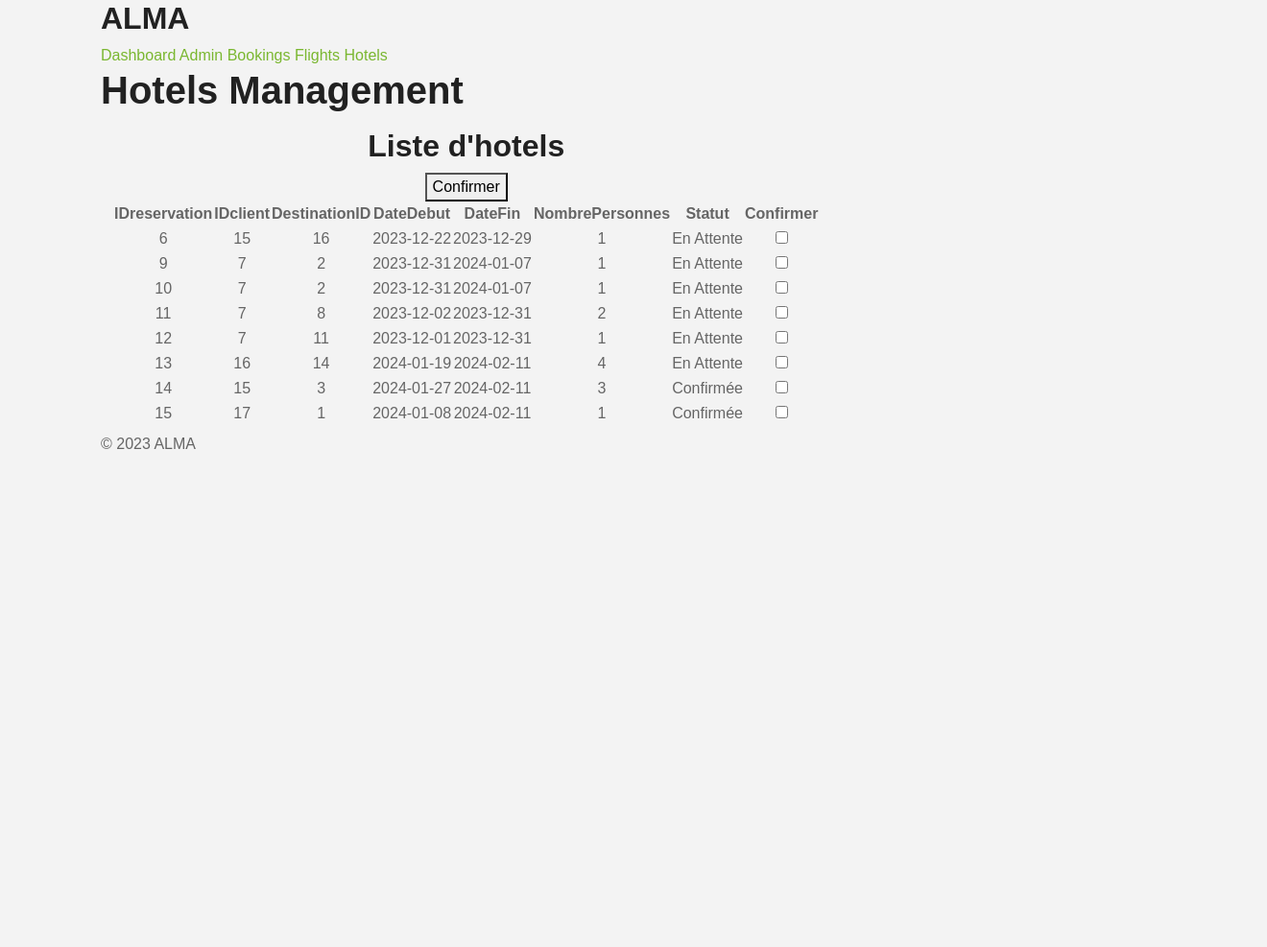
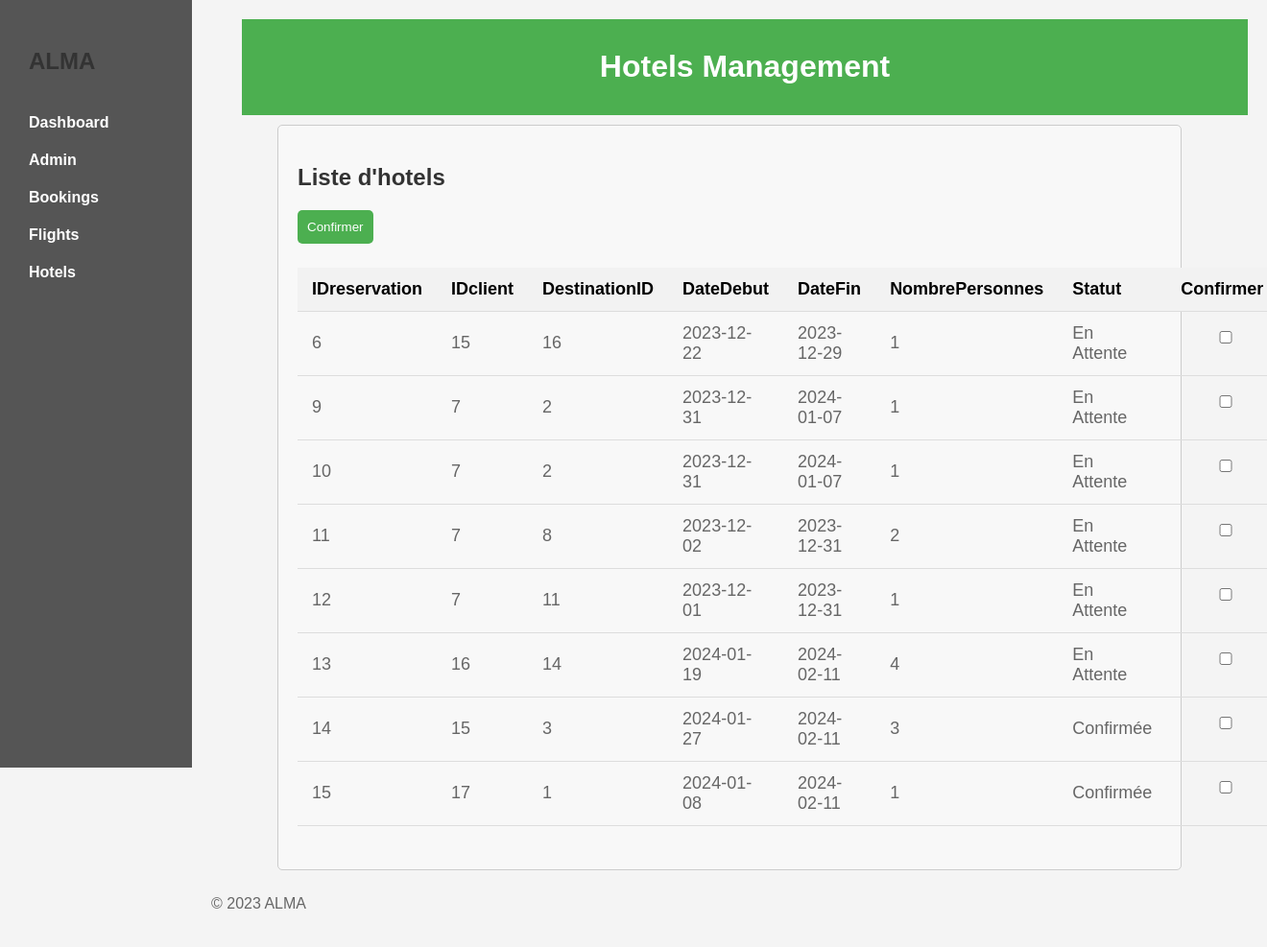
Before and after one commit to AbdoussamadAgAlhousseini/mini-project, a PHP site: page /admin/hotels.php in a window 1320 px wide. Shown: the whole page at 96% size. Before the commit the page ends 468 px from the top, so only its background shows below. Run offline with PHP 8.4, Linux system fonts and the light colour scheme; data comes from the database, SQL or seed files in the repository; style sheets or scripts are compiled from the project's sources.

Commit message:
Add styling to hotel page

```diff
--- a/admin/admin.css
+++ b/admin/styles.css
@@ -50,6 +50,7 @@
 }
 
 header {
+    margin-left: 2rem;
     background-color: #4caf50;
     color: white;
     padding: 10px;
@@ -62,8 +63,8 @@
 }
 /* Apply basic styling to the form */
 form {
-    width: 600px;
-    margin: 20px auto;
+    width: 900px;
+    margin: 10px auto;
     padding: 20px;
     border: 1px solid #ccc;
     border-radius: 5px;
```
